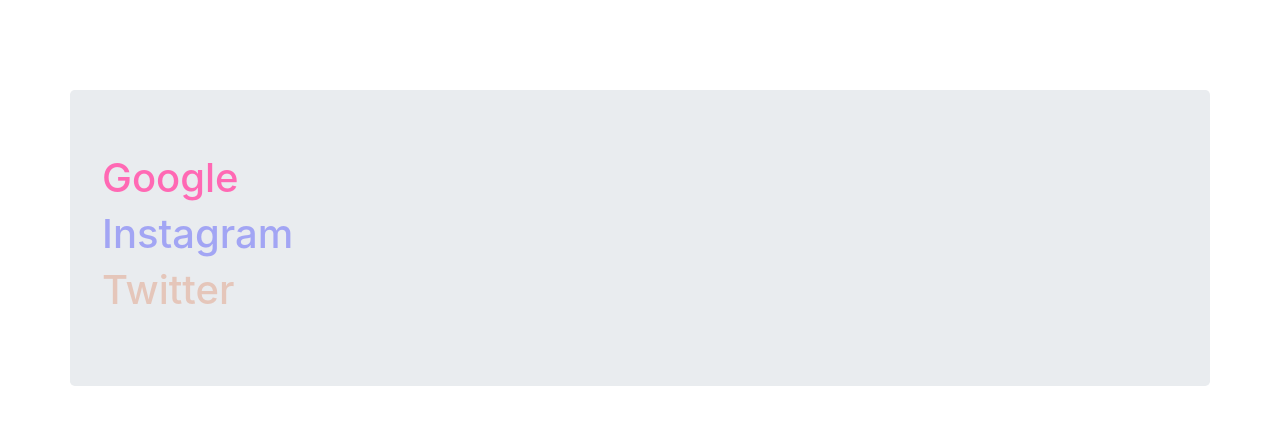
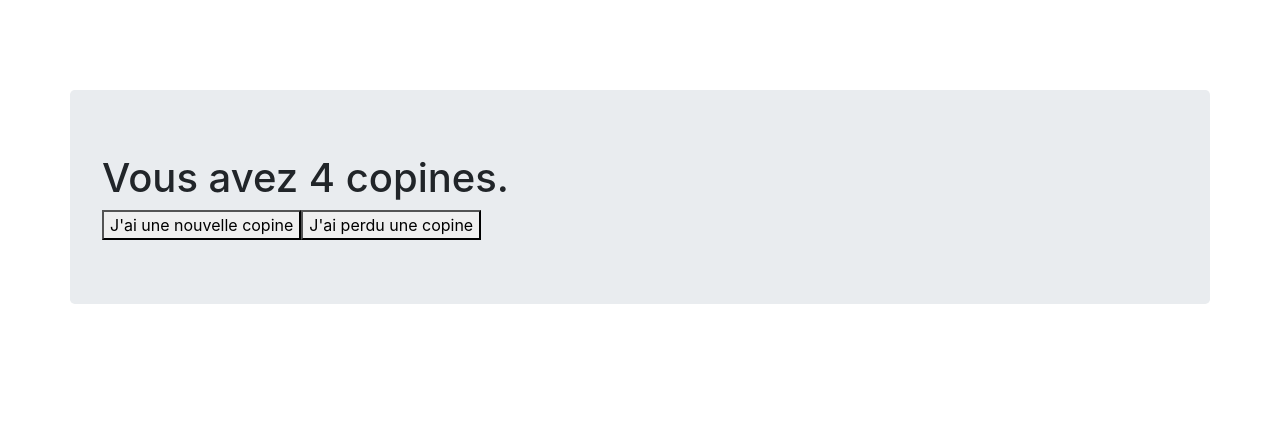
Before and after one commit to alassaneousmane/Reactjs, a plain HTML site: page index.html in a window 1280 px wide. Drawn offline with nearby package versions, Linux system fonts and the light colour scheme.

Commit message:
Change index.html et app.js

```diff
--- a/js/app.js
+++ b/js/app.js
@@ -1,23 +1,31 @@
-     class Hello extends React.Component {
-       render() {
-        var styles = {color: this.props.color};
-        return <h1><a href={this.props.link} style={styles}>{this.props.title}</a></h1>
-       }
+class Counter extends React.Component {
+  constructor(props) {
+    super(props);
+    this.state = {count: 4};
+
+    this.increment = this.increment.bind(this);
+    this.decrement = this.decrement.bind(this);
   }
 
-     const HelloFactory = React.createFactory(Hello);
+  increment() {
+    this.setState({count: this.state.count + 1});
+  }
 
-     class App extends React.Component {
+  decrement() {
+     this.state.count > 0 && this.setState({count: this.state.count -  1});
+  }
+
   render() {
     return (
       <div>
-            <Hello title="Google" link="https://google.com" color="hotpink" />
-            <Hello title="Instagram" link="https://instagram.com" color="rgba(0, 0, 255, 0.3)"/>
-            <Hello title="Twitter" link="https://twitter.com" color="#e5c6ba" />
+      <h1>Vous avez {this.state.count} copines.</h1>
+      <button onClick={this.increment}>J'ai une nouvelle copine</button>
+      <button onClick={this.decrement}>J'ai perdu une copine</button>
       </div>
+
       )
    }
 }
 
 
-     ReactDOM.render(<App />, document.querySelector('#root'));
+ReactDOM.render(<Counter />, document.querySelector('#root'))
```
Also changed, not shown: index.html (+2 -1 lines). Lines whose indentation alone changed are shown as unchanged.
